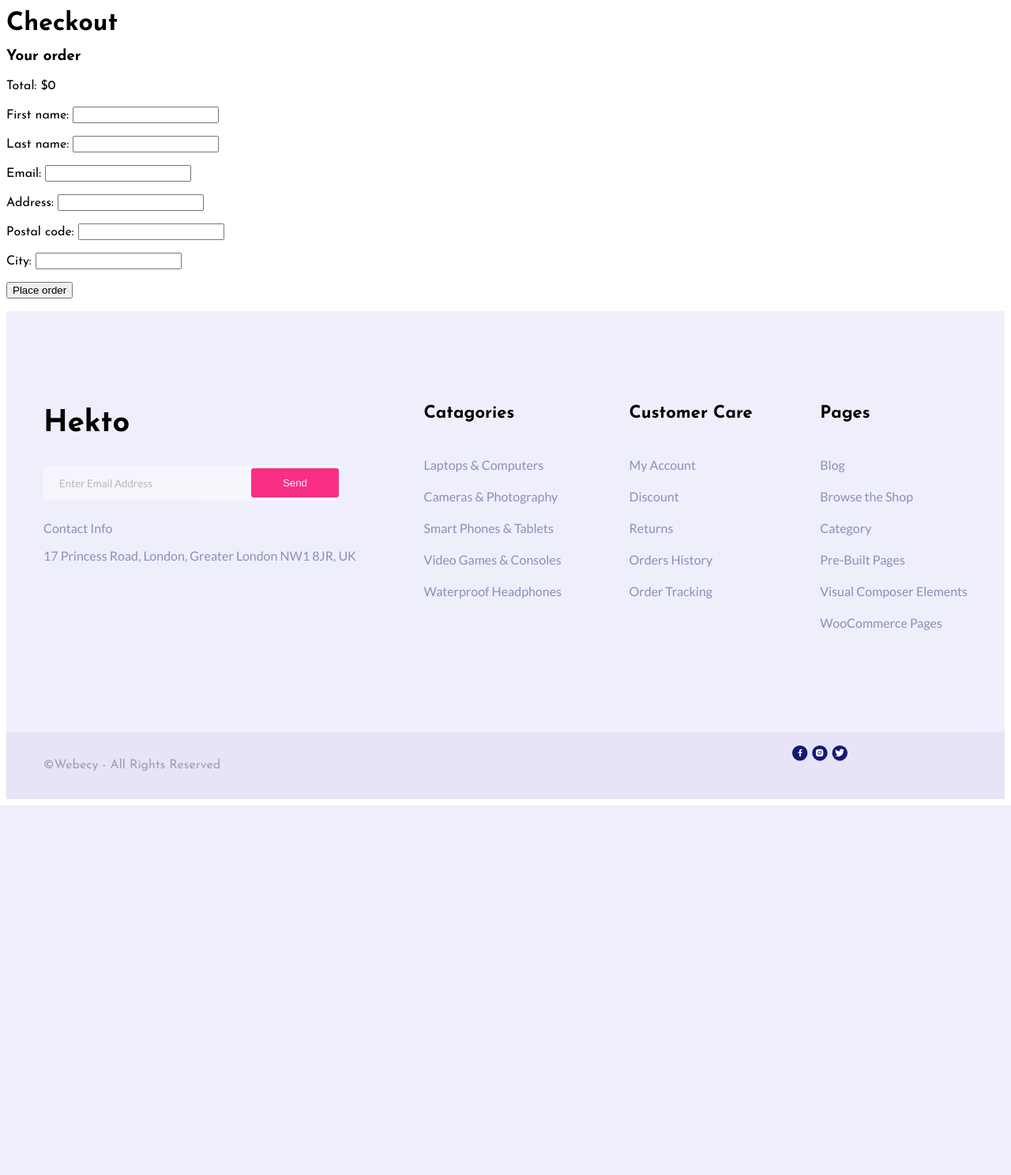
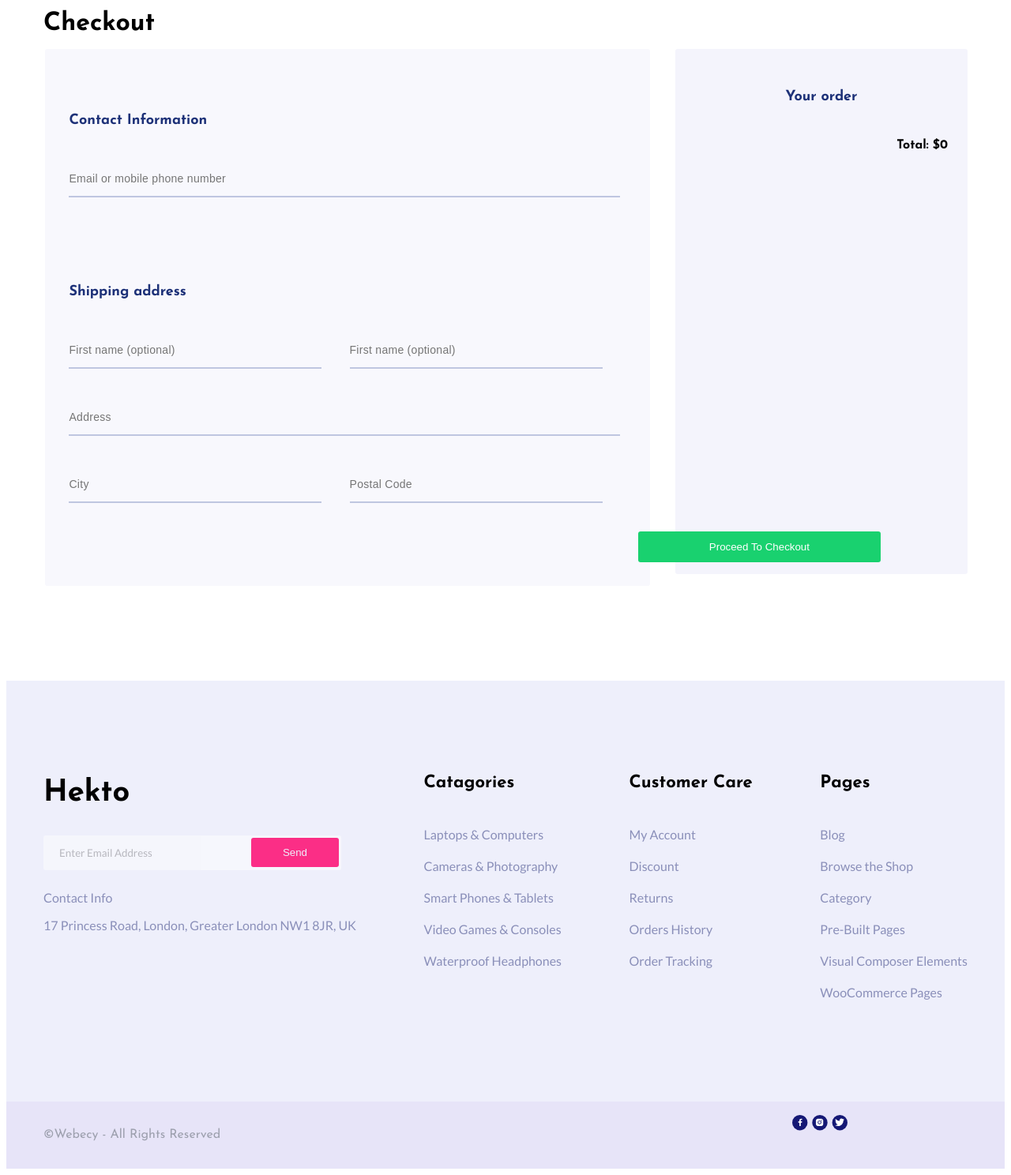
Before and after one commit to evgeny50/Hekto, a Django app: page /orders/create/ in a window 1280 px wide. Shown: the part 128-1616 px from the top of the page at 79% size. Before the commit the page ends 1148 px from the top, so only its background shows below. Run offline with Django 4.2, Linux system fonts and the light colour scheme; the visitor is signed in with stand-in values (Sample User, id 1); parts of the project's set-up code (start-up, migrations or seed data) failed here and were passed over; some libraries are stand-ins or nearby versions.

Commit message:
Added template order page

```diff
--- a/orders/forms.py
+++ b/orders/forms.py
@@ -4,7 +4,24 @@ from .models import Order
 
 
 class OrderCreateForm(forms.ModelForm):
+
     class Meta:
         model = Order
         fields = ['first_name', 'last_name', 'email',
                   'address', 'postal_code', 'city']
+
+        widgets = {
+            'email': forms.EmailInput(attrs={'class': 'order-form-email',
+                                             'placeholder': 'Email or mobile phone number'}),
+            'first_name': forms.TextInput(attrs={'class': 'order-form-name',
+                                                 'placeholder': 'First name (optional)'}),
+            'last_name': forms.TextInput(attrs={'class': 'order-form-name',
+                                                 'placeholder': 'First name (optional)'}),
+            'address': forms.TextInput(attrs={'class': 'order-form-email address',
+                                                 'placeholder': 'Address'}),
+            'city': forms.TextInput(attrs={'class': 'order-form-name',
+                                                'placeholder': 'City'}),
+            'postal_code': forms.TextInput(attrs={'class': 'order-form-name city',
+                                                'placeholder': 'Postal Code'}),
+
+        }
--- a/orders/templates/orders/create.html
+++ b/orders/templates/orders/create.html
@@ -2,24 +2,41 @@
 {% block title %}  Checkout {% endblock %}
 
 {% block main %}
+    <div class="container">
         <h1>Checkout</h1>
+        <div class="checkout__inner">
+
+            <form action="." method="post" class="order-form">
+                {% csrf_token %}
+                <h2 class="order-form-title">
+                    Contact Information
+                </h2>
+                {{ form.email }}
+                </p>
+                <h2 class="order-form-title">
+                    Shipping address
+                </h2>
+                {{ form.first_name }}
+                {{ form.last_name }}
+                {{ form.address }}
+                {{ form.city }}
+                {{ form.postal_code }}
+                <button class="checkout" type="submit">Proceed To Checkout</button>
+            </form>
             <div class="order-info">
-        <h3>Your order</h3>
+                <h3 class="order-form-title info">Your order</h3>
                 <ul>
                     {% for item in cart %}
-                <li>
-                    {{ item.quantity }}x {{ item.product.name }}
-                    <span>${{ item.total_price }}</span>
+                        {% for key, value in item.items %}
+                            <li class="order">
+                                {{ value.quantity }}x {{ value.product.name }}
+                                <span>${{ value.total_price }}</span>
                             </li>
                         {% endfor %}
+                    {% endfor %}
                 </ul>
-        <p>Total: ${{ cart.get_total_price }}</p>
+                <p class="total-price"><b>Total: ${{ cart.get_total_price }}</b></p>
             </div>
-    <form action="." method="post" class="order-form">
-        {{ form.as_p }}
-        <p>
-            <input type="submit" value="Place order">
-        </p>
-        {% csrf_token %}
-    </form>
+        </div>
+    </div>
 {% endblock %}
--- a/payment/templates/payment/process.html
+++ b/payment/templates/payment/process.html
@@ -4,7 +4,7 @@
 
 {% block main %}
     <h1>Pay by credit card</h1>
-    <form action="." id="payment" method="post">
+    <form class="form" action="." id="payment" method="post">
 
         <label for="card-number">Card Number</label>
         <div id="card-number" class="field"></div>
--- a/shop/static/shop/css/style.css
+++ b/shop/static/shop/css/style.css
@@ -114,7 +114,7 @@ a {
 
 .header__cart {
     position: relative;
-        margin-left: 15px;
+    margin-left: 15px;
 
 }
 
@@ -1242,7 +1242,6 @@ tr:last-child {
 }
 
 
-
 .cart__product {
     display: flex;
     align-items: center;
@@ -1282,6 +1281,110 @@ tr:last-child {
     background-color: #FB2E86;
     border-radius: 2px;
     margin-bottom: 80px;
+}
+
+/*Order*/
+
+.order-form {
+    background: #F8F8FD;
+    border-radius: 3px;
+    max-width: 770px;
+    margin: 0 auto 120px;
+    padding: 65px 30px;
+}
+
+.order-form-title {
+    font-size: 18px;
+    line-height: 21px;
+    color: #1D3178;
+    margin-bottom: 42px;
+}
+
+.order-form-email {
+    display: block;
+    color: #1D3178;
+    border: none;
+    border-bottom: 2px solid #BFC6E0;
+    padding: 13px 0;
+    background-color: transparent;
+    width: 698px;
+    font-size: 14px;
+    line-height: 17px;
+    letter-spacing: 0.02em;
+    margin-bottom: 109px;
+    outline: none;
+}
+
+.address {
+    margin-bottom: 40px;
+}
+
+.order-form-name {
+    border: none;
+    border-bottom: 2px solid #BFC6E0;
+    background-color: transparent;
+    color: #1D3178;
+    outline: none;
+    padding: 13px 0;
+    width: 320px;
+    margin: 0 30px 40px 0;
+    font-size: 14px;
+    line-height: 17px;
+    letter-spacing: 0.02em;
+}
+
+.checkout {
+    margin-top: 117px;
+}
+
+.checkout__inner {
+    display: flex;
+    justify-content: space-between;
+}
+
+.order-info {
+    background: #F4F4FC;
+    border-radius: 3px;
+    max-height: 665px;
+    width: 370px;
+    margin-left: 30px;
+    padding: 32px 25px;
+    position: relative;
+}
+
+.checkout {
+    position: absolute;
+    bottom: -5%;
+    right: 165px;
+    background: #19D16F;
+    border-radius: 3px;
+    padding: 12px 90px;
+    border: none;
+    color: #fff;
+    z-index: 2;
+    cursor: pointer;
+}
+
+.checkout:hover {
+    background: #12944f;
+    transition: all .4s;
+}
+
+.info {
+    text-align: center;
+}
+
+.order {
+    display: flex;
+    justify-content: space-between;
+    padding-bottom: 5px;
+    border-bottom: 2px solid #E8E6F1;
+    margin-bottom: 10px;
+}
+
+.total-price {
+    margin-top: auto;
+    text-align: right;
 }
 
 /* 404 */
```
Lines whose indentation alone changed are shown as unchanged.
